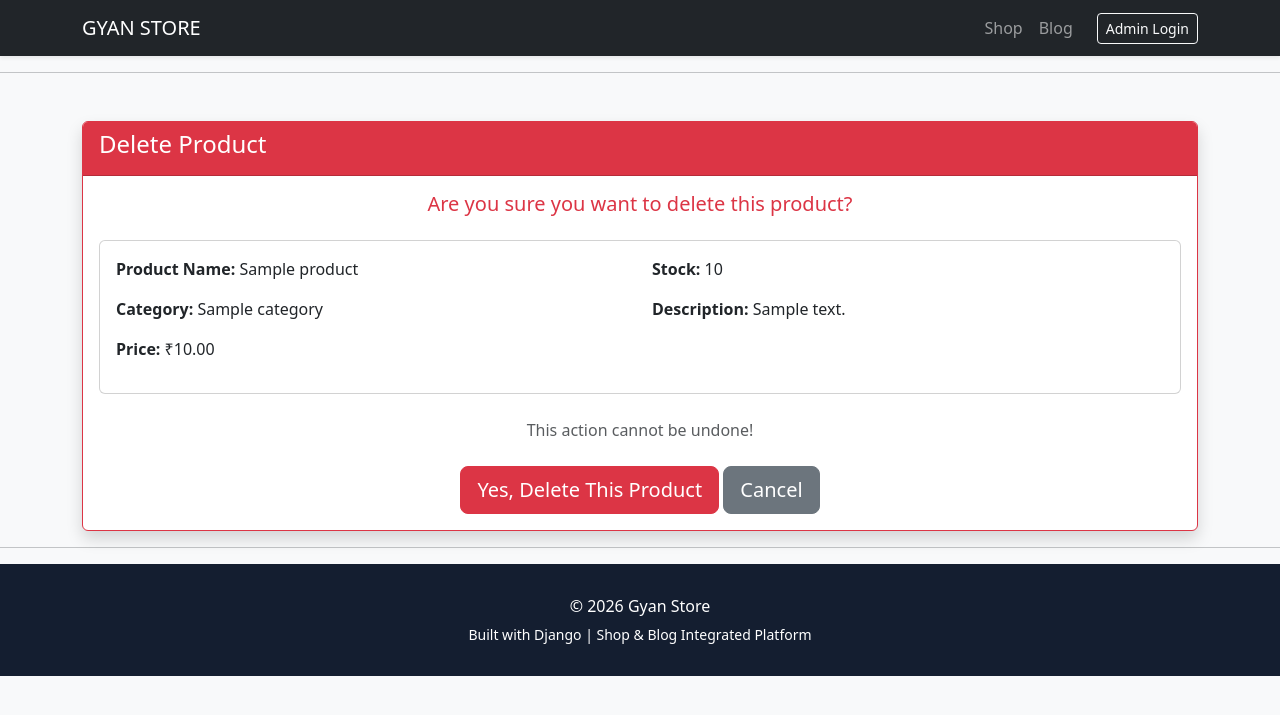
After one commit to iotiangyanu/GyanStore, a Django app: page /seller/delete_product/1/ in a window 1280 px wide. The commit adds this page. Shown: the top 715 px of the page. Run offline with Django 5.2, Linux system fonts and the light colour scheme; tables that the repository leaves empty hold one stand-in row (values such as "Sample post").

Commit message:
update all

```diff
--- a/GyanStore/urls.py
+++ b/GyanStore/urls.py
@@ -16,12 +16,16 @@ Including another URLconf
 """
 from django.contrib import admin
 from django.urls import path, include
+from django.views.generic import RedirectView
 from django.conf import settings
 from django.conf.urls.static import static
 from . import views
 
 urlpatterns = [
-    path('admin/', admin.site.urls),
+    # Redirect public /admin/ to the custom accounts login page
+    path('admin/', RedirectView.as_view(url='/login/', permanent=False)),
+    # Real admin site moved to /djadmin/ to keep it accessible
+    path('djadmin/', admin.site.urls),
     path('shop/',include('shop.urls')),
     path('blog/',include('blog.urls')),
     path('seller/', include('seller.urls')),
--- a/accounts/templates/layout.html
+++ b/accounts/templates/layout.html
@@ -25,7 +25,7 @@
             <ul class="navbar-nav ms-auto align-items-center">
                 <li class="nav-item"><a class="nav-link" href="/shop/">Shop</a></li>
                 <li class="nav-item"><a class="nav-link" href="/blog/">Blog</a></li>
-                <li class="nav-item"><a class="btn btn-outline-light ms-3 btn-sm" href="/admin/">Admin Login</a></li>
+                <li class="nav-item"><a class="btn btn-outline-light ms-3 btn-sm" href="/login/">Admin Login</a></li>
             </ul>
         </div>
     </div>
--- /dev/null
+++ b/seller/templates/delete_product.html
@@ -0,0 +1,51 @@
+{% extends 'layout.html' %}
+
+{% block title %}
+Delete Product
+{% endblock %}
+
+{% block content %}
+{% load static %}
+
+<div class="container mt-5">
+    <div class="card shadow border-danger">
+        <div class="card-header bg-danger text-white">
+            <h4>Delete Product</h4>
+        </div>
+
+        <div class="card-body text-center">
+            <div class="mb-4">
+                <h5 class="text-danger">Are you sure you want to delete this product?</h5>
+            </div>
+
+            <div class="card p-3 mb-4">
+                <div class="row text-start">
+                    <div class="col-md-6">
+                        <p><strong>Product Name:</strong> {{ product.name }}</p>
+                        <p><strong>Category:</strong> {{ product.category.name }}</p>
+                        <p><strong>Price:</strong> ₹{{ product.price }}</p>
+                    </div>
+                    <div class="col-md-6">
+                        <p><strong>Stock:</strong> {{ product.stock }}</p>
+                        <p><strong>Description:</strong> {{ product.description }}</p>
+                    </div>
+                </div>
+            </div>
+
+            <p class="text-muted mb-4">This action cannot be undone!</p>
+
+            <form method="POST" style="display: inline;">
+                {% csrf_token %}
+                <button type="submit" class="btn btn-danger btn-lg">
+                    <i class="fas fa-trash"></i> Yes, Delete This Product
+                </button>
+            </form>
+
+            <a href="{% url 'seller' %}" class="btn btn-secondary btn-lg">
+                <i class="fas fa-times"></i> Cancel
+            </a>
+        </div>
+    </div>
+</div>
+
+{% endblock %}
--- a/seller/urls.py
+++ b/seller/urls.py
@@ -5,6 +5,6 @@ urlpatterns = [
     path('', views.seller, name='seller'),
     path('seller/', views.seller, name='seller'),
     path('add_product/', views.add_product, name='add_product'),
-    path('edit_product/', views.edit_product, name='edit_product'),
-
+    path('edit_product/<int:product_id>/', views.edit_product, name='edit_product'),
+    path('delete_product/<int:product_id>/', views.delete_product, name='delete_product'),
 ]
--- a/seller/views.py
+++ b/seller/views.py
@@ -1,13 +1,103 @@
-from django.shortcuts import render
+from django.shortcuts import render, get_object_or_404, redirect
 from django.http import HttpResponse
 from shop import models
+from django.db.models import Prefetch
+from shop.models import *
 # Create your views here.
 
 def seller(request):
-    return render(request, 'seller.html')
+    query=request.GET.get('q')
+    products= Product.objects.select_related('category').all()
+    context={
+         'products':products
+    }
+    return render(request, 'seller.html',context)
 
 def add_product(request):
-    return render(request, 'add_product.html')
+    query = request.GET.get("q")
+    category_slug=request.GET.get('category')
+    categories = Category.objects.prefetch_related(
+        Prefetch(
+            "products"
+        )
+    )
+    context={
+         'categories':categories
+         }
+    if request.method =='POST':
+            data=request.POST
+            name=data.get('name')
+            price=data.get('price')
+            stock=data.get('stock')
+            description=data.get('description')
+            image=request.FILES.get('image')
 
-def edit_product(request):
-    return render(request, 'edit_product.html')
+            image_url=data.get('image_url')
+
+            # Handle category - either selected or custom
+            category_name = data.get('category')
+            if category_name == 'custom':
+                category_name = data.get('custom_category')
+
+            # Create or get category
+            if category_name:
+                category_obj, created = Category.objects.get_or_create(name=category_name)
+
+                # Create product
+                product = Product(
+                    name=name,
+                    category=category_obj,
+                    price=price,
+                    stock=stock,
+                    description=description,
+                    image=image,
+                    image_url=image_url
+                )
+                product.save()
+                return redirect('seller')
+
+    return render(request, 'add_product.html',context)
+
+def edit_product(request, product_id):
+    product = get_object_or_404(Product, id=product_id)
+    categories = Category.objects.all()
+
+    if request.method == 'POST':
+        data = request.POST
+        product.name = data.get('name')
+        product.price = data.get('price')
+        product.stock = data.get('stock')
+        product.description = data.get('description')
+
+        # Handle category
+        category_id = data.get('category')
+        if category_id:
+            product.category = Category.objects.get(id=category_id)
+
+        # Handle image upload
+        if request.FILES.get('image'):
+            product.image = request.FILES.get('image')
+
+        # Handle image URL
+        if data.get('image_url'):
+            product.image_url = data.get('image_url')
+
+        product.save()
+        return redirect('seller')
+
+    context = {
+        'product': product,
+        'categories': categories
+    }
+    return render(request, 'edit_product.html', context)
+
+
+def delete_product(request, product_id):
+    product = get_object_or_404(Product, id=product_id)
+
+    if request.method == 'POST':
+        product.delete()
+        return redirect('seller')
+
+    context = {'product': product}
+    return render(request, 'delete_product.html', context)
--- a/shop/models.py
+++ b/shop/models.py
@@ -17,6 +17,12 @@ class Category(models.Model):
 
 
 class Product(models.Model):
+    STATUS_CHOICES = [
+        ('pending', 'Pending'),
+        ('approved', 'Approved'),
+        ('rejected', 'Rejected'),
+    ]
+
     category = models.ForeignKey(
         Category,
         related_name="products",
@@ -30,6 +36,7 @@ class Product(models.Model):
     price = models.DecimalField(max_digits=10, decimal_places=2)
     stock = models.IntegerField(default=0)
     is_active = models.BooleanField(default=True)
+    status = models.CharField(max_length=20, choices=STATUS_CHOICES, default='pending')
     created_at = models.DateTimeField(auto_now_add=True)
 
     def save(self, *args, **kwargs):
```
Also changed, not shown: seller/templates/seller.html (+9 -8 lines), shop/admin.py (+17 -13 lines), shop/views.py (+6 -4 lines), media/product/moto.webp (added), media/product/white-t-shirt-green-grass-sport-generate-ai-photo.webp (added), seller/templates/add_product.html (line endings or trailing spaces), shop/migrations/0007_product_status.py (added).
